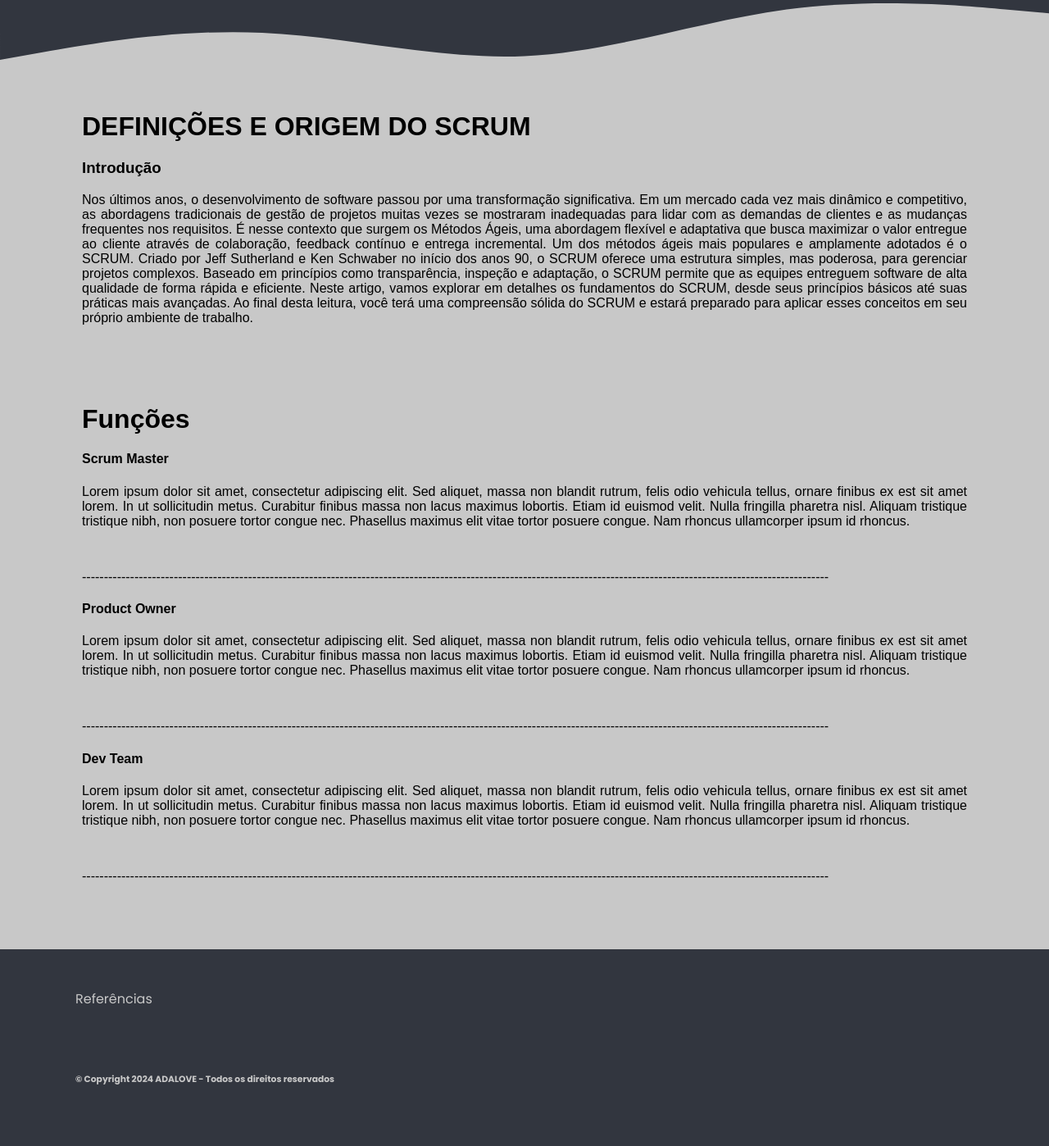
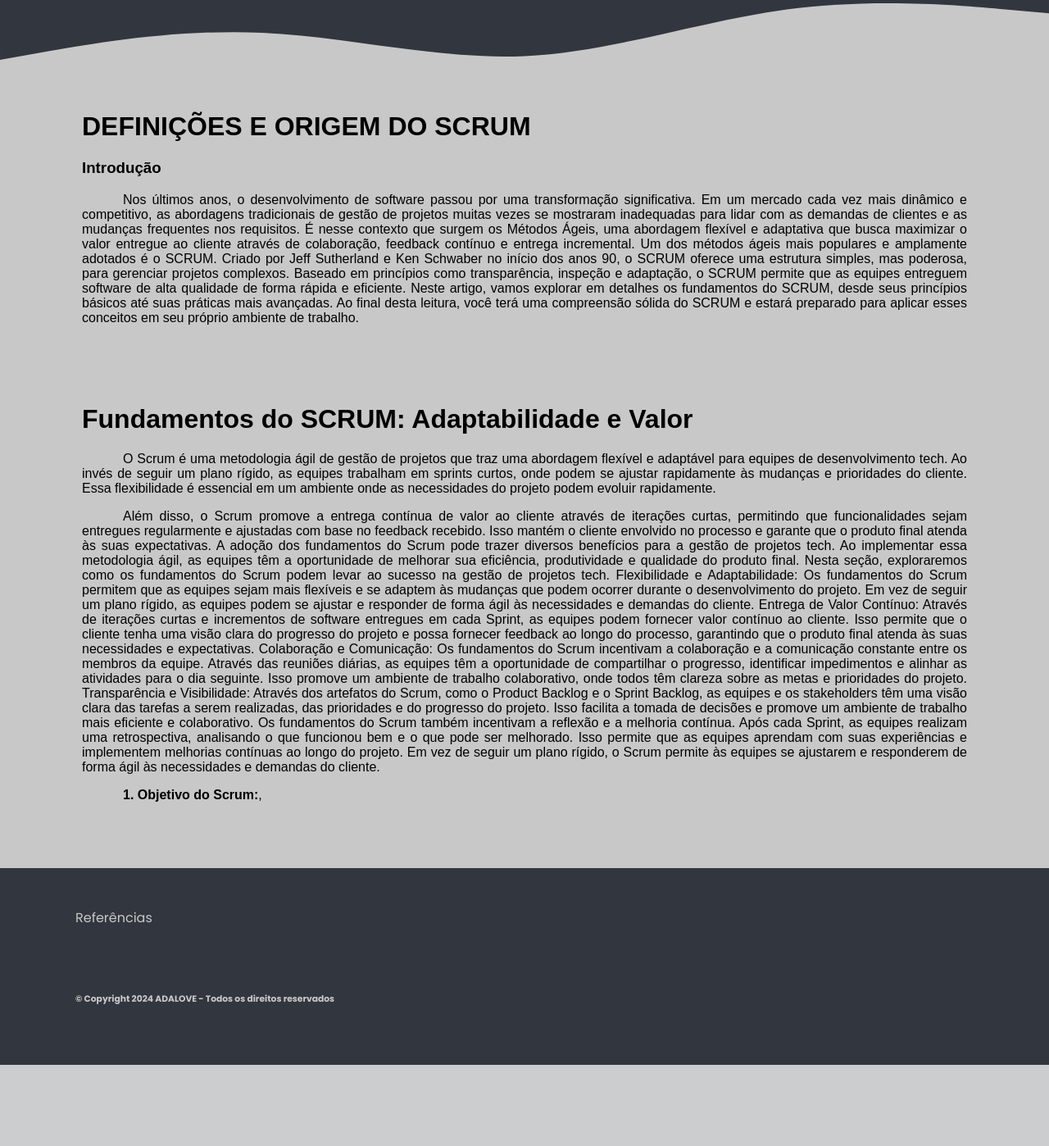
Before and after one commit to equipeAdalove/API-SEMESTRE1, a Flask app: page /mod_1 in a window 1280 px wide. Shown: the part 633-2031 px from the top of the page at 82% size. After the commit the page ends 1932 px from the top, so only its background shows below. Run offline with Flask 3, Linux system fonts and the light colour scheme; some web fonts are replaced.

Commit message:
Modificações

```diff
--- a/Flask/app/templates/mod_1.html
+++ b/Flask/app/templates/mod_1.html
@@ -89,6 +89,9 @@
                 margin-bottom: 80px;
                 text-align: justify;
             }
+            p{
+                text-indent: 50px;
+            }
         </style>
 {% endblock %}
 
@@ -111,24 +114,20 @@
                 Um dos métodos ágeis mais populares e amplamente adotados é o SCRUM. Criado por Jeff Sutherland e Ken Schwaber no início dos anos 90, o SCRUM oferece uma estrutura simples, mas poderosa, para gerenciar projetos complexos. Baseado em princípios como transparência, inspeção e adaptação, o SCRUM permite que as equipes entreguem software de alta qualidade de forma rápida e eficiente.
                 Neste artigo, vamos explorar em detalhes os fundamentos do SCRUM, desde seus princípios básicos até suas práticas mais avançadas. Ao final desta leitura, você terá uma compreensão sólida do SCRUM e estará preparado para aplicar esses conceitos em seu próprio ambiente de trabalho.
             </p>
-            <img src="{{ url_for('static', filename='img/Mod 1-introdução') }}" width="500px" height="500" class="img">
+            <img src="{{ url_for('static', filename='/imgs/introducao1.png') }}" width="500px" height="500" class="img">
         </div>
         <div class="funcoes">
-            <h1> Funções </h1>
+            <h1> Fundamentos do SCRUM: Adaptabilidade e Valor            </h1>
+            <p> O Scrum é uma metodologia ágil de gestão de projetos que traz uma abordagem flexível e adaptável para equipes de desenvolvimento tech. Ao invés de seguir um plano rígido, as equipes trabalham em sprints curtos, onde podem se ajustar rapidamente às mudanças e prioridades do cliente. Essa flexibilidade é essencial em um ambiente onde as necessidades do projeto podem evoluir rapidamente.</p>
 
-            <h4> Scrum Master </h4>
-            <p>Lorem ipsum dolor sit amet, consectetur adipiscing elit. Sed aliquet, massa non blandit rutrum, felis odio vehicula tellus, ornare finibus ex est sit amet lorem. In ut sollicitudin metus. Curabitur finibus massa non lacus maximus lobortis. Etiam id euismod velit. Nulla fringilla pharetra nisl. Aliquam tristique tristique nibh, non posuere tortor congue nec. Phasellus maximus elit vitae tortor posuere congue. Nam rhoncus ullamcorper ipsum id rhoncus.</p>
-            <br>
-            <p> ---------------------------------------------------------------------------------------------------------------------------------------------------------------------------</p>
-
-            <h4> Product Owner </h4>
-            <p>Lorem ipsum dolor sit amet, consectetur adipiscing elit. Sed aliquet, massa non blandit rutrum, felis odio vehicula tellus, ornare finibus ex est sit amet lorem. In ut sollicitudin metus. Curabitur finibus massa non lacus maximus lobortis. Etiam id euismod velit. Nulla fringilla pharetra nisl. Aliquam tristique tristique nibh, non posuere tortor congue nec. Phasellus maximus elit vitae tortor posuere congue. Nam rhoncus ullamcorper ipsum id rhoncus.</p>
-            <br>
-            <p> ---------------------------------------------------------------------------------------------------------------------------------------------------------------------------</p>
-
-            <h4> Dev Team </h4>
-            <p>Lorem ipsum dolor sit amet, consectetur adipiscing elit. Sed aliquet, massa non blandit rutrum, felis odio vehicula tellus, ornare finibus ex est sit amet lorem. In ut sollicitudin metus. Curabitur finibus massa non lacus maximus lobortis. Etiam id euismod velit. Nulla fringilla pharetra nisl. Aliquam tristique tristique nibh, non posuere tortor congue nec. Phasellus maximus elit vitae tortor posuere congue. Nam rhoncus ullamcorper ipsum id rhoncus.</p>
-            <br>
-            <p> ---------------------------------------------------------------------------------------------------------------------------------------------------------------------------</p>
-        </div>
+               <p>Além disso, o Scrum promove a entrega contínua de valor ao cliente através de iterações curtas, permitindo que funcionalidades sejam entregues regularmente e ajustadas com base no feedback recebido. Isso mantém o cliente envolvido no processo e garante que o produto final atenda às suas expectativas.
+                A adoção dos fundamentos do Scrum pode trazer diversos benefícios para a gestão de projetos tech. Ao implementar essa metodologia ágil, as equipes têm a oportunidade de melhorar sua eficiência, produtividade e qualidade do produto final. Nesta seção, exploraremos como os fundamentos do Scrum podem levar ao sucesso na gestão de projetos tech.
+                Flexibilidade e Adaptabilidade: Os fundamentos do Scrum permitem que as equipes sejam mais flexíveis e se adaptem às mudanças que podem ocorrer durante o desenvolvimento do projeto. Em vez de seguir um plano rígido, as equipes podem se ajustar e responder de forma ágil às necessidades e demandas do cliente.
+                Entrega de Valor Contínuo: Através de iterações curtas e incrementos de software entregues em cada Sprint, as equipes podem fornecer valor contínuo ao cliente. Isso permite que o cliente tenha uma visão clara do progresso do projeto e possa fornecer feedback ao longo do processo, garantindo que o produto final atenda às suas necessidades e expectativas.
+                Colaboração e Comunicação: Os fundamentos do Scrum incentivam a colaboração e a comunicação constante entre os membros da equipe. Através das reuniões diárias, as equipes têm a oportunidade de compartilhar o progresso, identificar impedimentos e alinhar as atividades para o dia seguinte. Isso promove um ambiente de trabalho colaborativo, onde todos têm clareza sobre as metas e prioridades do projeto.
+                Transparência e Visibilidade: Através dos artefatos do Scrum, como o Product Backlog e o Sprint Backlog, as equipes e os stakeholders têm uma visão clara das tarefas a serem realizadas, das prioridades e do progresso do projeto. Isso facilita a tomada de decisões e promove um ambiente de trabalho mais eficiente e colaborativo.
+                Os fundamentos do Scrum também incentivam a reflexão e a melhoria contínua. Após cada Sprint, as equipes realizam uma retrospectiva, analisando o que funcionou bem e o que pode ser melhorado. Isso permite que as equipes aprendam com suas experiências e implementem melhorias contínuas ao longo do projeto.
+                Em vez de seguir um plano rígido, o Scrum permite às equipes se ajustarem e responderem de forma ágil às necessidades e demandas do cliente. </p>
+            <P><strong>1. Objetivo do Scrum:</strong>,</P>
+            </div>
 {% endblock %}
--- a/Flask/app/templates/modulos.html
+++ b/Flask/app/templates/modulos.html
@@ -146,8 +146,7 @@
     </table>
     <table>
         <tr>
-            <th width="1400px" height="150"style="text-align:left; font-size: 45px;"><a href="/mod_7"> 7. Product Backlog </a></th>
-            <th width="1400px" height="150"style="text-align:left; font-size: 45px;"> 7. Estimativa</th>
+            <th width="1400px" height="150"style="text-align:left; font-size: 45px;"><a href="/mod_7"> 7. Estimativa </a></th>
         </tr>
     </table>
     <br>
```
Also changed, not shown: Flask/app/static/imgs/introduçao1.png (renamed from Flask/app/static/imgs/Mod 1-introdução.png).
